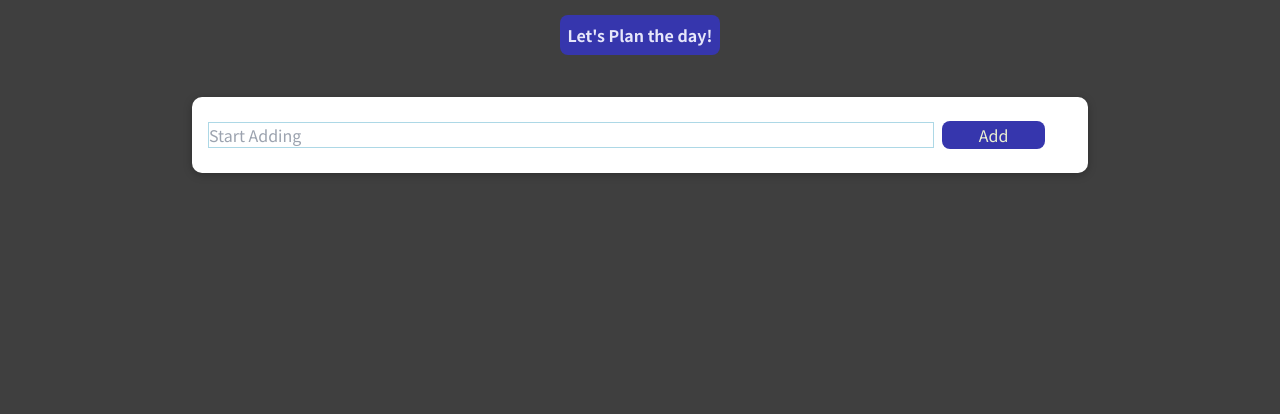
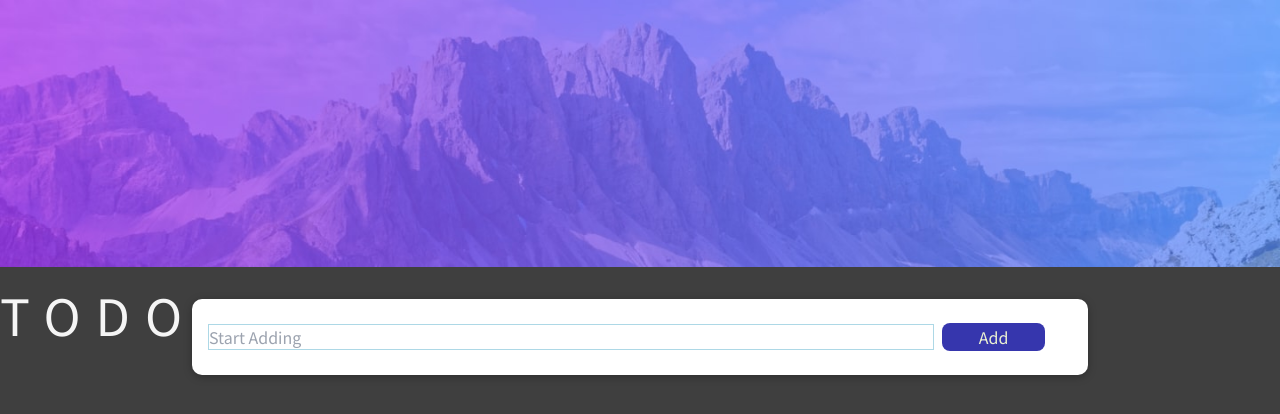
Before and after one commit to Rahul170695/ToDo-react, a React (Create React App) app: page / in a window 1280 px wide. Shown: the top 414 px of the page. Built offline with nearby package versions, Linux system fonts and the light colour scheme.

Commit message:
backdrop added

```diff
--- a/src/App.js
+++ b/src/App.js
@@ -2,10 +2,15 @@ import React,{useState} from 'react';
 import Header from './Components/Header';
 import ToDoContainer from './Components/ToDoContainer';
 import ToDoList from './Components/ToDoList';
+import ErrorModal from './UI/ErrorModal';
+
+import classes from './App.module.css';
 
 const App = ()=>{
   const [AddToDo, setAddToDo] = useState([]);
   const [editTask, setEditTask] = useState(null);
+  const [clearAll, setClearAll] = useState(null);
+
 
   const addToDoHandler = (uInput) => {
 	  if(editTask !== null){
@@ -29,16 +34,28 @@ const App = ()=>{
 
   const onEditUserHandler = (id) => {
 	  const editedTask = [...AddToDo].find((task)=> task.id === id );
-	  console.log(editedTask);
 	  setEditTask(editedTask);
   }
 
+  const onClearLists = () => {
+    setClearAll(true);
+  }
+
+  const onClearAllHandler = () => {
+    setAddToDo([]);
+    setClearAll(null);
+  }
+
+  const onBackdropClick= ()=> {
+    setClearAll(null);
+  }
   return (
-    <div >
+    <div className={classes.content} >
       <Header />
       <ToDoContainer onAddInput={addToDoHandler} editTask={editTask} />
-      <ToDoList myLists={AddToDo} onDeleteUser={deleteUserHandler} onEditUser={onEditUserHandler}/>
-
+      <ToDoList myLists={AddToDo} onDeleteUser={deleteUserHandler}
+      onEditUser={onEditUserHandler} onClearLists={onClearLists}/>
+      {clearAll && <ErrorModal  onClearAll={onClearAllHandler} onBackdropClick={onBackdropClick}/>}
     </div >
   );
 }
--- /dev/null
+++ b/src/App.module.css
@@ -0,0 +1,10 @@
+/* .image {
+    display: flex;
+    justify-content: space-between;
+    align-items: center;
+    margin-bottom: 10px;
+} */
+
+.content {
+    position: relative;
+}
--- a/src/Components/Header.js
+++ b/src/Components/Header.js
@@ -1,11 +1,16 @@
 //import Card from '../UI/Card';
 import classes from './Header.module.css';
+import image from '../Assets/TODO-image.jpg';
 
 const Header = () => {
     return (
-      <div className={classes.heading} >
-        <h1 className={classes.content} >Let's Plan the day!</h1>
-      </div>
+      // <div className={classes.heading} >
+      //   <h1 className={classes.content} >TODO</h1>
+      // </div>
+      <>
+      <img src={image} alt="TODO" className={classes.image} />
+        <h1 className={classes.title} >TODO</h1>
+        </>
     );
   }
 
--- a/src/Components/Header.module.css
+++ b/src/Components/Header.module.css
@@ -1,4 +1,4 @@
-.heading {
+/* .heading {
     display: flex;
     flex-direction: row;
     justify-content: space-around;
@@ -14,4 +14,23 @@ h1 {
     color: lavender;
     padding: 0.5rem;
     border-radius: 0.5rem;
+} */
+.image {
+    display: flex;
+    justify-content: space-between;
+    align-items: center;
+    margin-bottom: 10px;
+    position: relative;
 }
+
+.title {
+    position: fixed;
+    font-size: 50px;
+    color: whitesmoke;
+    letter-spacing: 15px;
+    width: 50%;
+    height: 20%;
+    z-index: 5;
+
+
+}
--- a/src/Components/ToDoContainer.js
+++ b/src/Components/ToDoContainer.js
@@ -19,7 +19,7 @@ const ToDoContainer = (props) => {
 		if(event.target.value.trim()){
 	setInputAdd(event.target.value);
 	setIsValid(true);
-		}
+        }
     }
 
     const ToDoAddHandler =(event)=> {
@@ -27,6 +27,7 @@ const ToDoContainer = (props) => {
 		event.preventDefault();
         props.onAddInput(inputAdd);
         setInputAdd("");
+        setIsValid(false);
       }
 
   return(
--- a/src/Components/ToDoContainer.module.css
+++ b/src/Components/ToDoContainer.module.css
@@ -2,6 +2,7 @@
     margin: 2rem auto;
     padding: 1rem;
     width: 70%;
+    position: relative;
 }
 
 .card input{
--- a/src/Components/ToDoList.js
+++ b/src/Components/ToDoList.js
@@ -1,13 +1,14 @@
-import React, {useState} from 'react';
+import React from 'react';
 import DeleteIcon from '@mui/icons-material/Delete';
 import EditIcon from '@mui/icons-material/Edit';
 // import DoneIcon from '@mui/icons-material/Done';
 import classes from './ToDoList.module.css';
+import Button from '../UI/Button';
 
 const ToDoList = (props) => {
-    // const [editUser, setEditUser] = useState(null);
 
     return(
+        <>
         <div className={classes.card} >
             {props.myLists.map((myList) => {
                 return(
@@ -19,7 +20,12 @@ const ToDoList = (props) => {
                 <DeleteIcon className={classes.delete} onClick={()=>props.onDeleteUser(myList.id)} />
             </li>
             )})}
+            {props.myLists.length > 1 &&
+            <div className={classes.clearCard} >
+                <Button onClick ={()=>props.onClearLists()}/>
+                </div>}
         </div>
+        </>
     );
 }
 
--- a/src/Components/ToDoList.module.css
+++ b/src/Components/ToDoList.module.css
@@ -29,3 +29,17 @@ cursor: pointer;
 .editIcon{
     cursor: pointer;
 }
+
+/* .clearButton {
+    margin: 0.5rem;
+     padding: 2px;
+     background-color: rgb(54, 54, 173);
+     border-radius: 0.5rem;
+     width: 12%;
+     color: rgb(235, 240, 210);
+} */
+
+.clearCard{
+    display: flex;
+    justify-content: flex-end;
+}
--- /dev/null
+++ b/src/UI/Button.js
@@ -0,0 +1,24 @@
+import * as React from 'react';
+import Button from '@mui/material/Button';
+import DeleteIcon from '@mui/icons-material/Delete';
+import Stack from '@mui/material/Stack';
+import { indigo } from '@mui/material/colors';
+import { styled } from '@mui/material/styles';
+
+export default function IconLabelButtons(props) {
+
+    const ColorButton = styled(Button)(({ theme }) => ({
+        color: theme.palette.getContrastText(indigo[900]),
+        backgroundColor: indigo[500],
+        '&:hover': {
+          backgroundColor: indigo[700],
+        },
+      }));
+  return (
+    <Stack direction="row" spacing={2}>
+      <ColorButton variant="contained" color="secondary" startIcon={<DeleteIcon />} onClick={props.onClick} >
+        Clear
+      </ColorButton>
+    </Stack>
+  );
+}
--- a/src/UI/Card.js
+++ b/src/UI/Card.js
@@ -4,7 +4,7 @@ import classes from './Card.module.css';
 
 const Card = (props) => {
     return(
-        <div className={`${props.class} ${classes.card} ${props.className}`}> {props.children}</div>
+        <div className={`${props.class} ${classes.card} ${props.className}`} onClick={props.onClick} > {props.children}</div>
     );
 }
 
--- /dev/null
+++ b/src/UI/ErrorModal.js
@@ -0,0 +1,22 @@
+import React from 'react';
+import Card from './Card';
+import classes from './ErrorModal.module.css';
+
+const ErrorModal = (props) => {
+    return(
+        <div className={classes.backdrop} onClick={props.onBackdropClick} >
+    <Card className={classes.card} >
+        <header>
+            <h2>Clear ToDo</h2>
+        </header>
+        <div>
+            <p>Do you want to Clear all ToDo tasks!</p>
+        </div>
+        <footer>
+            <button onClick={props.onClearAll} >Confirm</button>
+        </footer>
+    </Card>
+    </div>
+    )}
+
+export default ErrorModal;
--- /dev/null
+++ b/src/UI/ErrorModal.module.css
@@ -0,0 +1,46 @@
+.backdrop {
+    position: fixed;
+    top: 0;
+    left: 0;
+    width: 100%;
+    height: 100vh;
+    z-index: 10;
+    background: rgba(0,0,0,0.75);
+}
+.card {
+    margin: 2rem auto;
+    padding: 1rem;
+    width: 70%;
+    position: fixed;
+    top: 30vh;
+    left: 15%;
+    overflow: hidden;
+    z-index: 100;
+}
+.card button{
+    margin-top: 0.5rem;
+    padding: 2px;
+    background-color: rgb(54, 54, 173);
+    border-radius: 0.5rem;
+    width: 13%;
+    color: rgb(235, 240, 210);
+}
+
+.card input:focus{
+   border: 1px solid blue;
+   outline: none;
+   background-color: ivory;
+}
+
+.card footer{
+    display: flex;
+    justify-content: space-around;
+}
+
+.card h2{
+    display: flex;
+    justify-content: space-around;
+    color: rgb(54, 54, 173);
+    font-weight: bolder;
+    margin-bottom: 1rem;
+}
```
Also changed, not shown: src/Assets/TODO-image.jpg (added).
